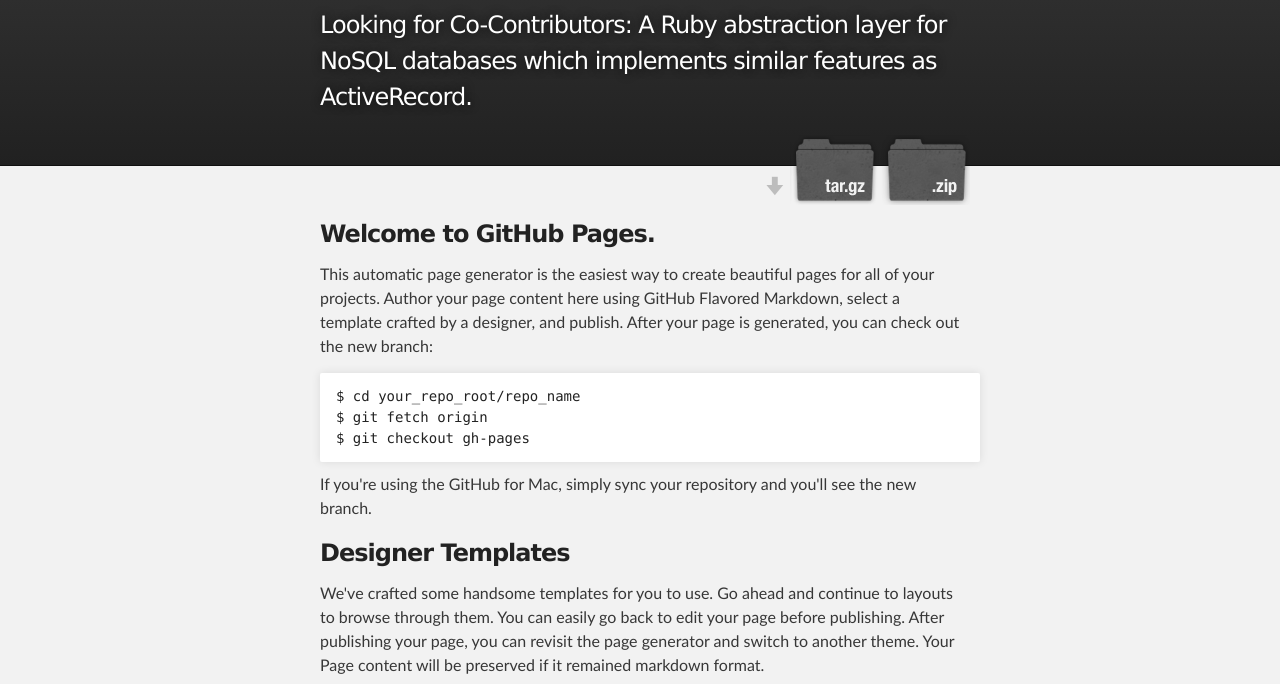
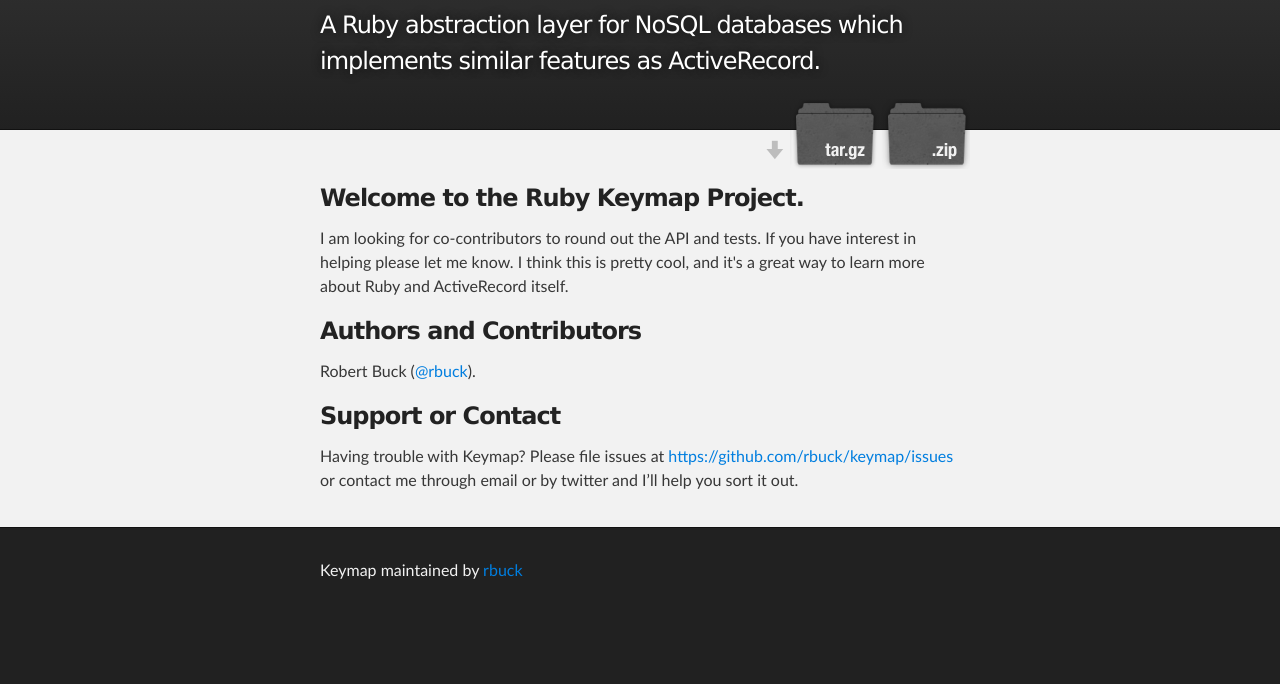
Before and after one commit to rbuck/keymap, a plain HTML site: page index.html in a window 1280 px wide. Shown: the part 116-800 px from the top of the page. Drawn offline with Linux system fonts and the light colour scheme.

Commit message:
Update project home page.

```diff
--- a/index.html
+++ b/index.html
@@ -19,7 +19,7 @@
           <a id="forkme_banner" href="https://github.com/rbuck/keymap">View on GitHub</a>
 
           <h1 id="project_title">Keymap</h1>
-          <h2 id="project_tagline">Looking for Co-Contributors: A Ruby abstraction layer for NoSQL databases which implements similar features as ActiveRecord.</h2>
+          <h2 id="project_tagline">A Ruby abstraction layer for NoSQL databases which implements similar features as ActiveRecord.</h2>
 
             <section id="downloads">
               <a class="zip_download_link" href="https://github.com/rbuck/keymap/zipball/master">Download this project as a .zip file</a>
@@ -31,8 +31,11 @@
     <!-- MAIN CONTENT -->
     <div id="main_content_wrap" class="outer">
       <section id="main_content" class="inner">
-        <h3>Welcome to GitHub Pages.</h3>
+        <h3>Welcome to the Ruby Keymap Project.</h3>
 
+<p>I am looking for co-contributors to round out the API and tests. If you have interest in helping please let me know. I think this is pretty cool, and it's a great way to learn more about Ruby and ActiveRecord itself.</p>
+
+		<!--
 <p>This automatic page generator is the easiest way to create beautiful pages for all of your projects. Author your page content here using GitHub Flavored Markdown, select a template crafted by a designer, and publish. After your page is generated, you can check out the new branch:</p>
 
 <pre><code>$ cd your_repo_root/repo_name
@@ -49,14 +52,14 @@ $ git checkout gh-pages
 <h3>Rather Drive Stick?</h3>
 
 <p>If you prefer to not use the automatic generator, push a branch named <code>gh-pages</code> to your repository to create a page manually. In addition to supporting regular HTML content, GitHub Pages support Jekyll, a simple, blog aware static site generator written by our own Tom Preston-Werner. Jekyll makes it easy to create site-wide headers and footers without having to copy them across every page. It also offers intelligent blog support and other advanced templating features.</p>
-
+-->
 <h3>Authors and Contributors</h3>
 
-<p>You can <a href="https://github.com/blog/821" class="user-mention">@mention</a> a GitHub username to generate a link to their profile. The resulting <code>&lt;a&gt;</code> element will link to the contributor's GitHub Profile. For example: In 2007, Chris Wanstrath (<a href="https://github.com/defunkt" class="user-mention">@defunkt</a>), PJ Hyett (<a href="https://github.com/pjhyett" class="user-mention">@pjhyett</a>), and Tom Preston-Werner (<a href="https://github.com/mojombo" class="user-mention">@mojombo</a>) founded GitHub.</p>
+<p>Robert Buck (<a href="https://github.com/rbuck" class="user-mention">@rbuck</a>).</p>
 
 <h3>Support or Contact</h3>
 
-<p>Having trouble with Pages? Check out the documentation at <a href="http://help.github.com/pages">http://help.github.com/pages</a> or contact <a href="mailto:support@github.com">support@github.com</a> and we’ll help you sort it out.</p>
+<p>Having trouble with Keymap? Please file issues at <a href="https://github.com/rbuck/keymap/issues">https://github.com/rbuck/keymap/issues</a> or contact me through email or by twitter and I’ll help you sort it out.</p>
       </section>
     </div>
 
@@ -64,11 +67,8 @@ $ git checkout gh-pages
     <div id="footer_wrap" class="outer">
       <footer class="inner">
         <p class="copyright">Keymap maintained by <a href="https://github.com/rbuck">rbuck</a></p>
-        <p>Published with <a href="http://pages.github.com">GitHub Pages</a></p>
       </footer>
     </div>
 
-
-
   </body>
 </html>
```
